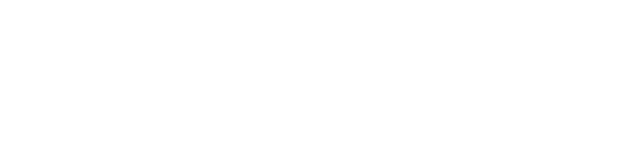
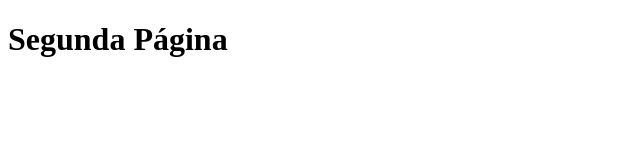
Before and after one commit to profwtelles/minhaprimeirapaginaweb, a plain HTML site: page segunda.html in a window 1280 px wide. Shown: the whole page, without its empty margins (0-640 px from the left). Drawn offline with Linux system fonts and the light colour scheme.

Commit message:
Adição de conteúdo

```diff
--- a/segunda.html
+++ b/segunda.html
@@ -7,6 +7,6 @@
     <title>Document</title>
 </head>
 <body>
-
+    <h1> Segunda Página</h1>
 </body>
 </html>
```
